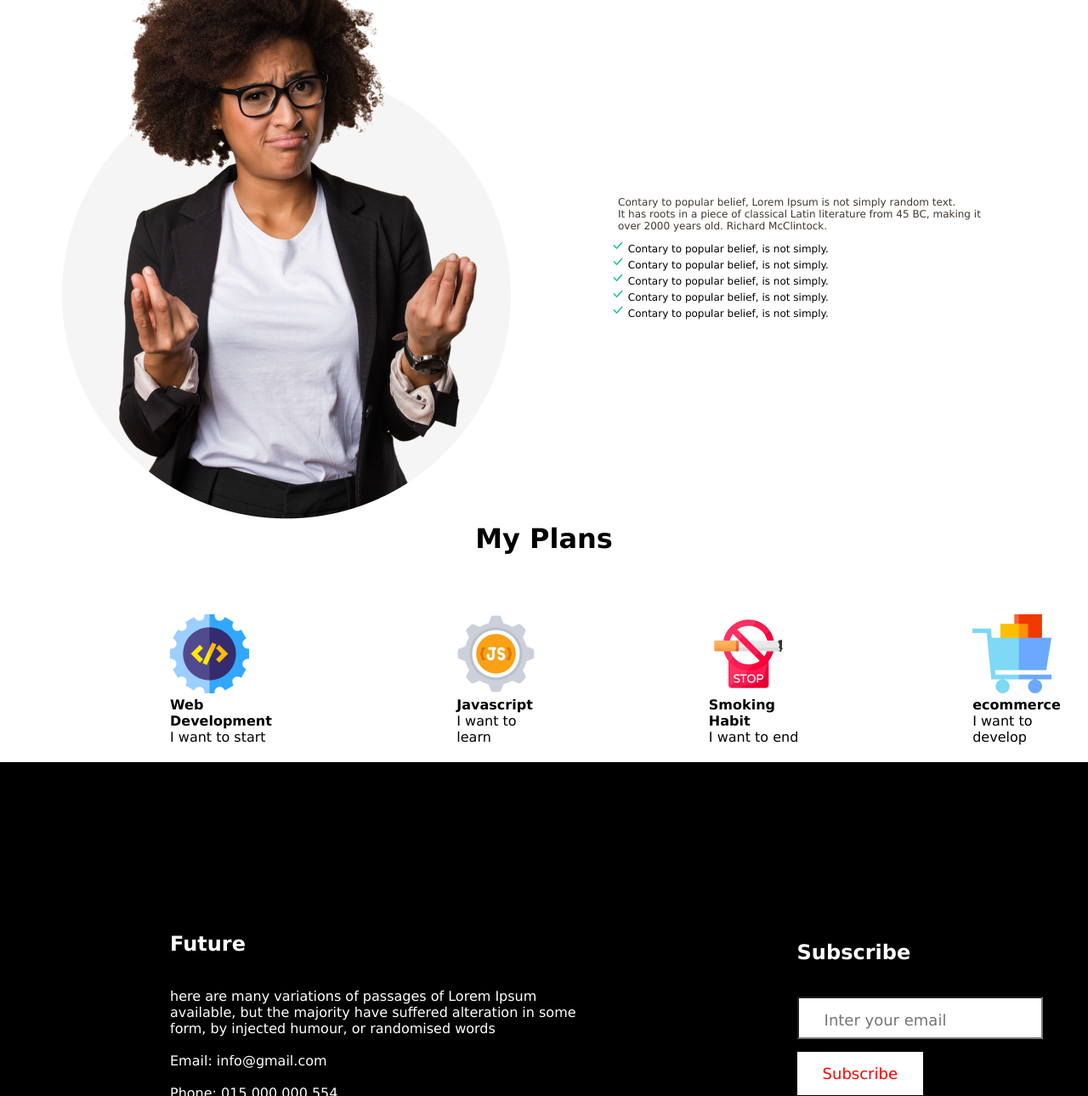
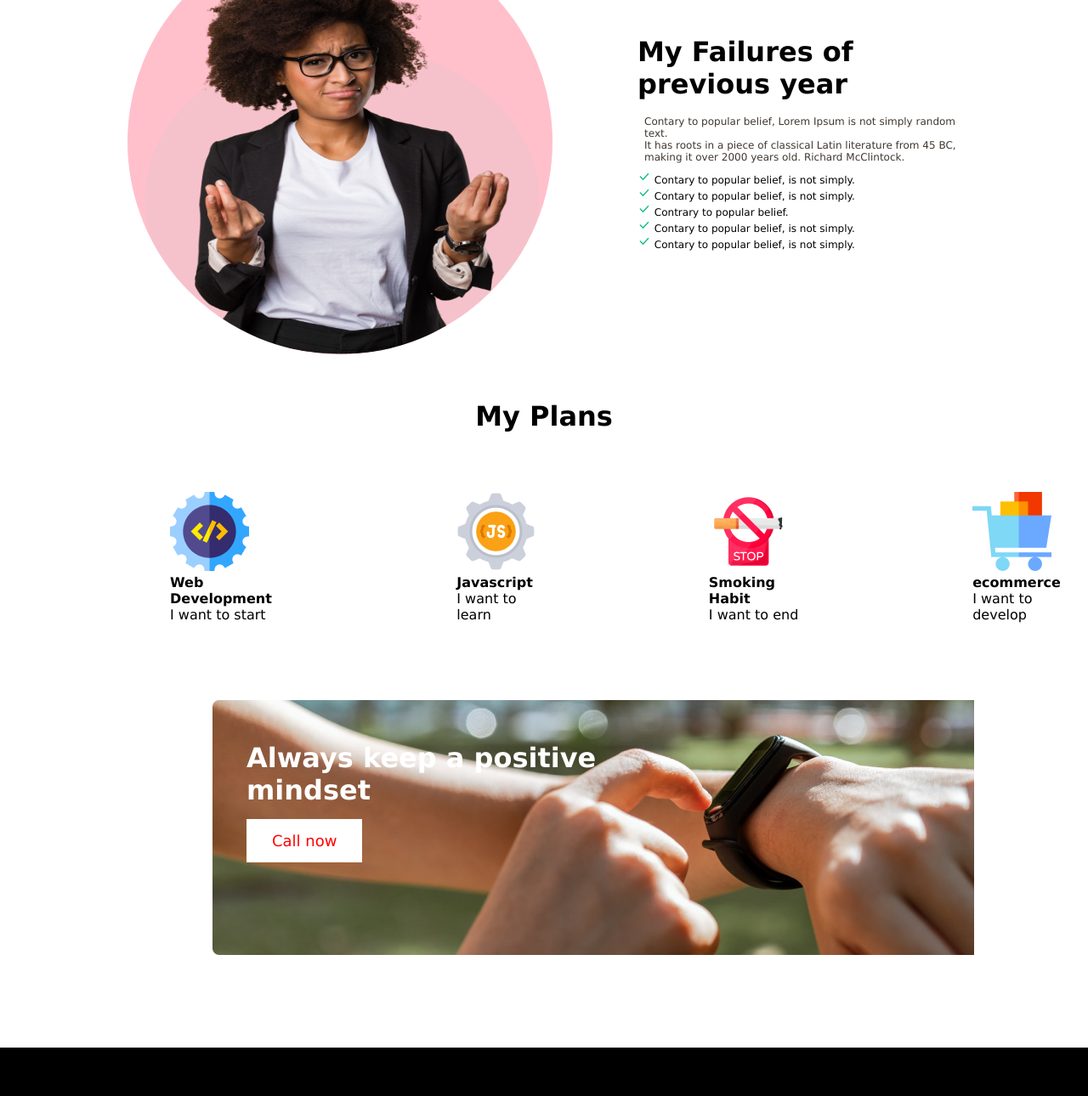
Before and after one commit to mahafujahamed/new-year-new-me, a plain HTML site: page index.html in a window 1280 px wide. Shown: the part 1163-2453 px from the top of the page at 85% size. Drawn offline with Linux system fonts and the light colour scheme.

Commit message:
last update

```diff
--- a/index.html
+++ b/index.html
@@ -24,11 +24,11 @@
 
         </div>
         <div class="section-title-one">
-            <h2>My Failures of<br>previous year</h2>
+            <h1>My Failures of<br>previous year</h1>
             <p class="discription">Contary to popular belief, Lorem Ipsum is not simply random text.<br>It has roots in a piece of classical Latin literature from 45 BC, making it over 2000 years old. Richard McClintock.</p>
             <p class="font-size"><img src="./images/check.png"> Contary to popular belief, is not simply.</p>
             <p class="font-size"><img src="./images/check.png"> Contary to popular belief, is not simply.</p>
-            <p class="font-size"><img src="./images/check.png"> Contary to popular belief, is not simply.</p>
+            <p class="font-size"><img src="./images/check.png"> Contrary to popular belief.</p>
             <p class="font-size"><img src="./images/check.png"> Contary to popular belief, is not simply.</p>
             <p class="font-size"><img src="./images/check.png"> Contary to popular belief, is not simply.</p>
         </div>
@@ -56,6 +56,10 @@
             <p>I want to develop</p>
         </div>
     </div>
+    <div class="phone">
+        <h1 class="phone-title">Always keep a positive<br>mindset</h1>
+        <button class="btn-style">Call now</button>
+    </div>
     <footer>
         <div class="footer">
             <div class="info">
@@ -67,12 +71,11 @@
                     <br>
                 <p>Email: info@gmail.com</p>
                 <br>
-                <p>Phone: 015 000 000 554</p>
+                <p class="number-title">Phone: 015 000 000 554</p>
             <div class="icon">
                 <ul class="incon-style">
-                    <li><img src="./images/icons/fb.png"
-                    </li>
-                    <li>
+                    <li><img src="./images/icons/fb.png"</li>
+                    <li id="list">
                         <img src="./images/icons/twitter.png"
                     </li>
                     <li>
@@ -82,12 +85,10 @@
             </div>
             </div>
             <div class="form">
-                <h2>Subscribe</h2>
+                <h2 id="button">Subscribe</h2>
                 <br><br>
                 <input class="input" type="text" placeholder="Inter your email">
                 <button class="btn-styles">Subscribe</button>
-
-
             </div>
         </div>
     </footer>
--- a/styles.css
+++ b/styles.css
@@ -6,7 +6,7 @@
 /* banner styles */
 .banner-container{
     width: 100%;
-    height: 120vh;
+    height: 115vh;
     background-image: url("./images/banner/banner2.png");
     display: flex;
     justify-content: right;
@@ -50,7 +50,8 @@
     font-size: 18px;
     padding: 15px 30px;
     padding-bottom: 10px;
-    background-color: white;
+    background-color: black;
+    border: 1px solid white;
 }
 .form{
     padding: 10px;
@@ -61,21 +62,25 @@
 .section{
     display: flex;
     gap: 100px;
+    padding: 50px;
 }
 .section-title{
-   margin-left: 50px;
+   margin-left: 100px;
 }
 .bg-color{
 
-    margin-top: 80px;
-
+    margin-top: 100px;
+    background-color: pink;
+    width: 500px;
+    height: 500px;
+    border-radius: 300px;
 
 }
 .font-size{
     font-size: 12px;
 }
 .section-title-one{
-    margin-top: 350px;
+    margin-top: 225px;
 }
 /* plan */
 .plan{
@@ -98,9 +103,45 @@
 .info{
     color: white;
 }
-h2{
+#button{
     color: white;
 }
 .incon-style{
     display: flex;
+    text-decoration: none;
+    margin-right: 10px;
+
 }
+.phone{
+    background-image: url("./images/watch.png");
+    linear-gradient (rgba(0, 0, 0, 0.2),rgba(23, 14, 11, 0.3));
+    background-blend-mode: overlay;
+  width: 70%;
+  height: 40vh;
+  background-repeat: no-repeat;
+  margin: 90px 10px 90px 250px;
+
+}
+.phone-title{
+    color: white;
+    padding-left: 40px;
+    padding-top: 50px;
+}
+.number-title{
+    padding-bottom: 20px;
+}
+#list{
+    padding-left: 15px;
+    padding-right: 15px;
+
+}
+.btn-style{
+    padding: 15px 30px;
+    background-color: white;
+    border: none;
+    color: red;
+    font-size: 18px;
+    margin-right: 135px;
+    margin-top: 15px;
+    margin-left: 40px;
+}
```
